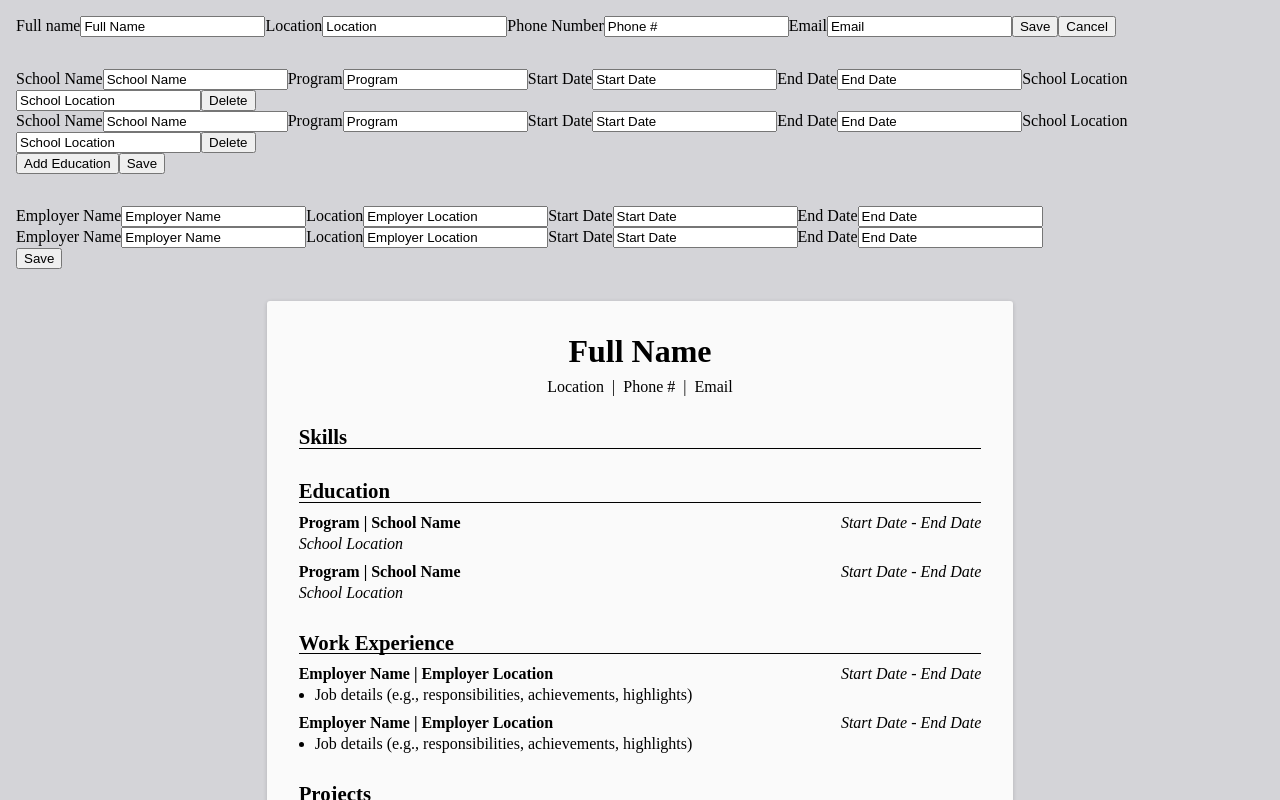
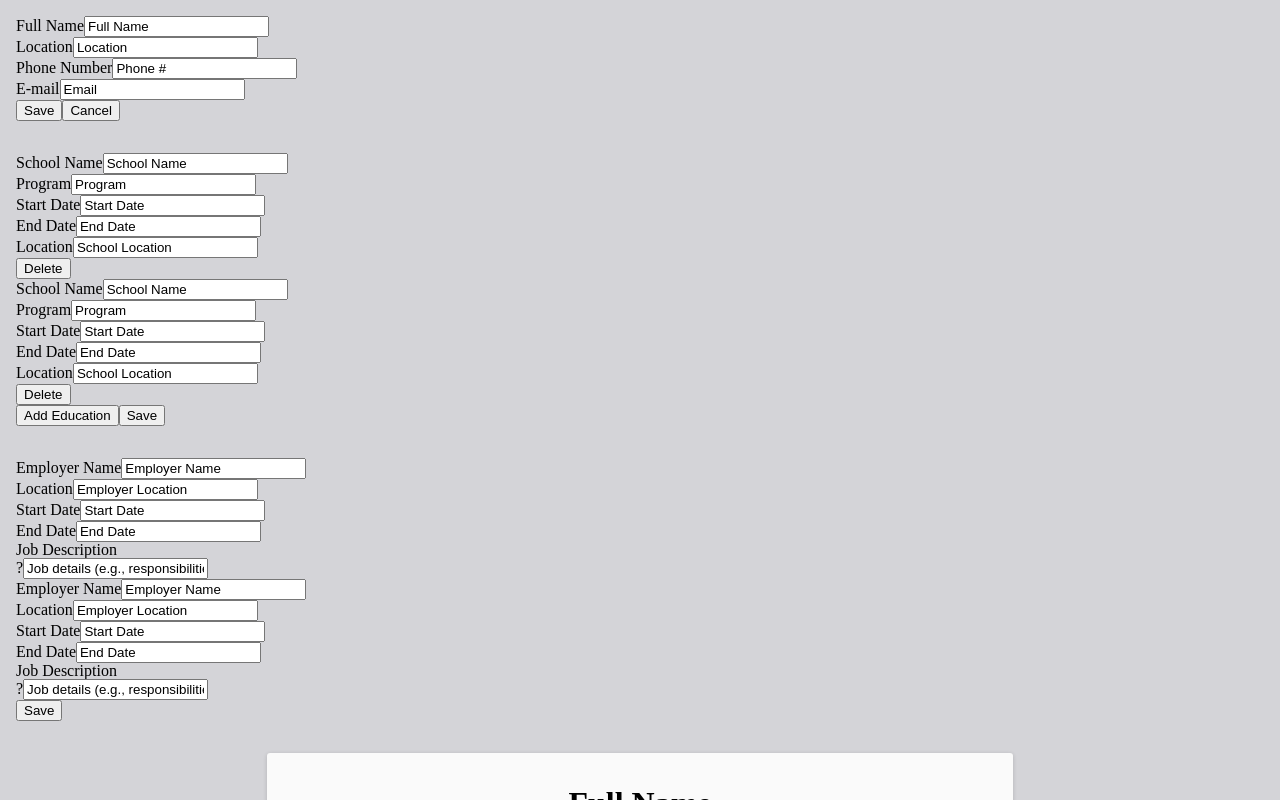
Before and after one commit to ayrt-n/cv-maker, a React (Create React App) app: page / in a window 1280 px wide. Shown: the top 800 px of the page. Built offline with nearby package versions, Linux system fonts and the light colour scheme; the HTML template or start-up script is replaced by a standard one.

Commit message:
Refactor forms to use InputFormField component

```diff
--- a/src/components/EducationForm.js
+++ b/src/components/EducationForm.js
@@ -1,4 +1,5 @@
 import React, { Component } from "react";
+import InputFormField from "./InputFormField";
 import '../styles/Form.css';
 import uniqid from 'uniqid';
 
@@ -28,7 +29,7 @@ class EducationForm extends Component {
   }
 
   handleInputChange(e) {
-    const educationId = e.target.closest('div').id;
+    const educationId = e.target.closest('div.educationItem').id;
     const { educationHistory } = this.state;
 
     const targetIndex = educationHistory.findIndex((educationItem) => (educationItem.id === educationId));
@@ -72,21 +73,12 @@ class EducationForm extends Component {
       <form className="Form" onSubmit={ this.handleSubmit }>
         { this.state.educationHistory.map((educationItem) => {
             return (
-              <div key={ educationItem.id } id={ educationItem.id }>
-                <label htmlFor={`school-${educationItem.id}`}>School Name</label>
-                <input type="text" value={ educationItem.school } id={`school-${educationItem.id}`} onChange={ this.handleInputChange } data-object-key="school"></input>
-
-                <label htmlFor={`program-${educationItem.id}`}>Program</label>
-                <input type="text" value={ educationItem.program } id={`program-${educationItem.id}`} onChange={ this.handleInputChange } data-object-key="program"></input>
-
-                <label htmlFor={`start-${educationItem.id}`}>Start Date</label>
-                <input type="text" value={ educationItem.startDate } id={`start-${educationItem.id}`} onChange={ this.handleInputChange } data-object-key="startDate"></input>
-
-                <label htmlFor={`end-${educationItem.id}`}>End Date</label>
-                <input type="text" value={ educationItem.endDate } id={`end-${educationItem.id}`} onChange={ this.handleInputChange } data-object-key="endDate"></input>
-
-                <label htmlFor={`location-${educationItem.id}`}>School Location</label>
-                <input type="text" value={ educationItem.location } id={`location-${educationItem.id}`} onChange={ this.handleInputChange } data-object-key="location"></input>
+              <div key={ educationItem.id } id={ educationItem.id } className="educationItem">
+                <InputFormField value={ educationItem.school } label="School Name" id={ `school-${educationItem.id}` } objectKey="school" handleInputChange={ this.handleInputChange } />
+                <InputFormField value={ educationItem.program } label="Program" id={ `program-${educationItem.id}` } objectKey="program" handleInputChange={ this.handleInputChange } />
+                <InputFormField value={ educationItem.startDate } label="Start Date" id={ `start-${educationItem.id}` } objectKey="startDate" handleInputChange={ this.handleInputChange } />
+                <InputFormField value={ educationItem.endDate } label="End Date" id={ `end-${educationItem.id}` } objectKey="endDate" handleInputChange={ this.handleInputChange } />
+                <InputFormField value={ educationItem.location } label="Location" id={ `location-${educationItem.id}` } objectKey="location" handleInputChange={ this.handleInputChange } />
 
                 <button onClick={this.removeEducation}>Delete</button>
               </div>
--- a/src/components/HeaderForm.js
+++ b/src/components/HeaderForm.js
@@ -1,4 +1,5 @@
 import React, { Component } from "react";
+import InputFormField from "./InputFormField";
 import '../styles/Form.css';
 
 class HeaderForm extends Component {
@@ -18,6 +19,7 @@ class HeaderForm extends Component {
   }
 
   handleInputChange(e) {
+    console.log(e.target.id);
     this.setState({
       [e.target.id]: e.target.value
     })
@@ -41,17 +43,10 @@ class HeaderForm extends Component {
   render() {
     return (
       <form className="Form" onSubmit={this.handleSubmit}>
-        <label htmlFor="name">Full name</label>
-        <input type="text" value={ this.state.name } id="name" onChange={ this.handleInputChange }></input>
-
-        <label htmlFor="location">Location</label>
-        <input type="text" value={ this.state.location } id="location" onChange={ this.handleInputChange }></input>
-
-        <label htmlFor="phone">Phone Number</label>
-        <input type="text" value={ this.state.phone } id="phone" onChange={ this.handleInputChange }></input>
-
-        <label htmlFor="email">Email</label>
-        <input type="text" value={ this.state.email } id="email" onChange={ this.handleInputChange }></input>
+        <InputFormField value={ this.state.name } label="Full Name" id="name" handleInputChange={ this.handleInputChange } />
+        <InputFormField value={ this.state.location } label="Location" id="location" handleInputChange={ this.handleInputChange } />
+        <InputFormField value={ this.state.phone } label="Phone Number" id="phone" handleInputChange={ this.handleInputChange } />
+        <InputFormField value={ this.state.email } label="E-mail" id="email" handleInputChange={ this.handleInputChange } />
 
         <button type="submit">Save</button>
         <button onClick={ this.cancelEdit }>Cancel</button>
--- a/src/components/WorkForm.js
+++ b/src/components/WorkForm.js
@@ -1,4 +1,5 @@
 import React, { Component } from "react";
+import InputFormField from "./InputFormField";
 import '../styles/Form.css';
 
 class WorkForm extends Component {
@@ -14,7 +15,7 @@ class WorkForm extends Component {
   }
 
   handleInputChange(e) {
-    const workId = e.target.closest('div').id;
+    const workId = e.target.closest('div.workItem').id;
     const { workExperience } = this.state;
 
     const targetIndex = workExperience.findIndex((workItem) => (workItem.id === workId));
@@ -38,18 +39,26 @@ class WorkForm extends Component {
       <form className="Form" onSubmit={this.handleSubmit}>
         { this.state.workExperience.map((workItem) => {
           return(
-            <div key={ workItem.id } id={ workItem.id }>
-              <label htmlFor={`employer-${workItem.id}`}>Employer Name</label>
-              <input type="text" value={ workItem.employerName } id={`employer-${workItem.id}`} data-object-key="employerName" onChange={this.handleInputChange}></input>
+            <div key={ workItem.id } id={ workItem.id } className="workItem">
+              <InputFormField value={workItem.employerName} label="Employer Name" id={`employer-${workItem.id}`} objectKey="employerName" handleInputChange={this.handleInputChange} />
 
-              <label htmlFor={`location-${workItem.id}`}>Location</label>
-              <input type="text" value={ workItem.location } id={`location-${workItem.id}`} data-object-key="location" onChange={this.handleInputChange}></input>
+              <InputFormField value={workItem.location} label="Location" id={`location-${workItem.id}`} objectKey="location" handleInputChange={this.handleInputChange} />
 
-              <label htmlFor={`start-${workItem.id}`}>Start Date</label>
-              <input type="text" value={ workItem.startDate } id={`start-${workItem.id}`} data-object-key="startDate" onChange={this.handleInputChange}></input>
+              <InputFormField value={workItem.startDate} label="Start Date" id={`start-${workItem.id}`} objectKey="startDate" handleInputChange={this.handleInputChange} />
 
-              <label htmlFor={`end-${workItem.id}`}>End Date</label>
-              <input type="text" value={ workItem.endDate } id={`end-${workItem.id}`} data-object-key="endDate" onChange={this.handleInputChange}></input>
+              <InputFormField value={workItem.endDate} label="End Date" id={`end-${workItem.id}`} objectKey="endDate" handleInputChange={this.handleInputChange} />
+
+              <label htmlFor={`details-${workItem.id}`}>Job Description</label>
+              { workItem.details.map((detail) => {
+                    return (
+                      <div key={ detail.id } id={ detail.id }>
+                        <label htmlFor={`detail-${detail.id}`}>?</label>
+                        <input type="text" value={ detail.text } id={`details-${workItem.id}`} data-object-key="details" onChange={this.handleInputChange}></input>
+                      </div>
+                    );
+                  }
+                )
+              }
             </div>
           );
         })}
@@ -60,3 +69,16 @@ class WorkForm extends Component {
 }
 
 export default WorkForm;
+
+// employerName: "Employer Name",
+// location: "Employer Location",
+// startDate: "Start Date",
+// endDate: "End Date",
+// jobTitle: "Job Title",
+// details: [
+//   {
+//     text: "Job details (e.g., responsibilities, achievements, highlights)",
+//     id: uniqid(),
+//   }
+// ],
+// id: uniqid(),
```
